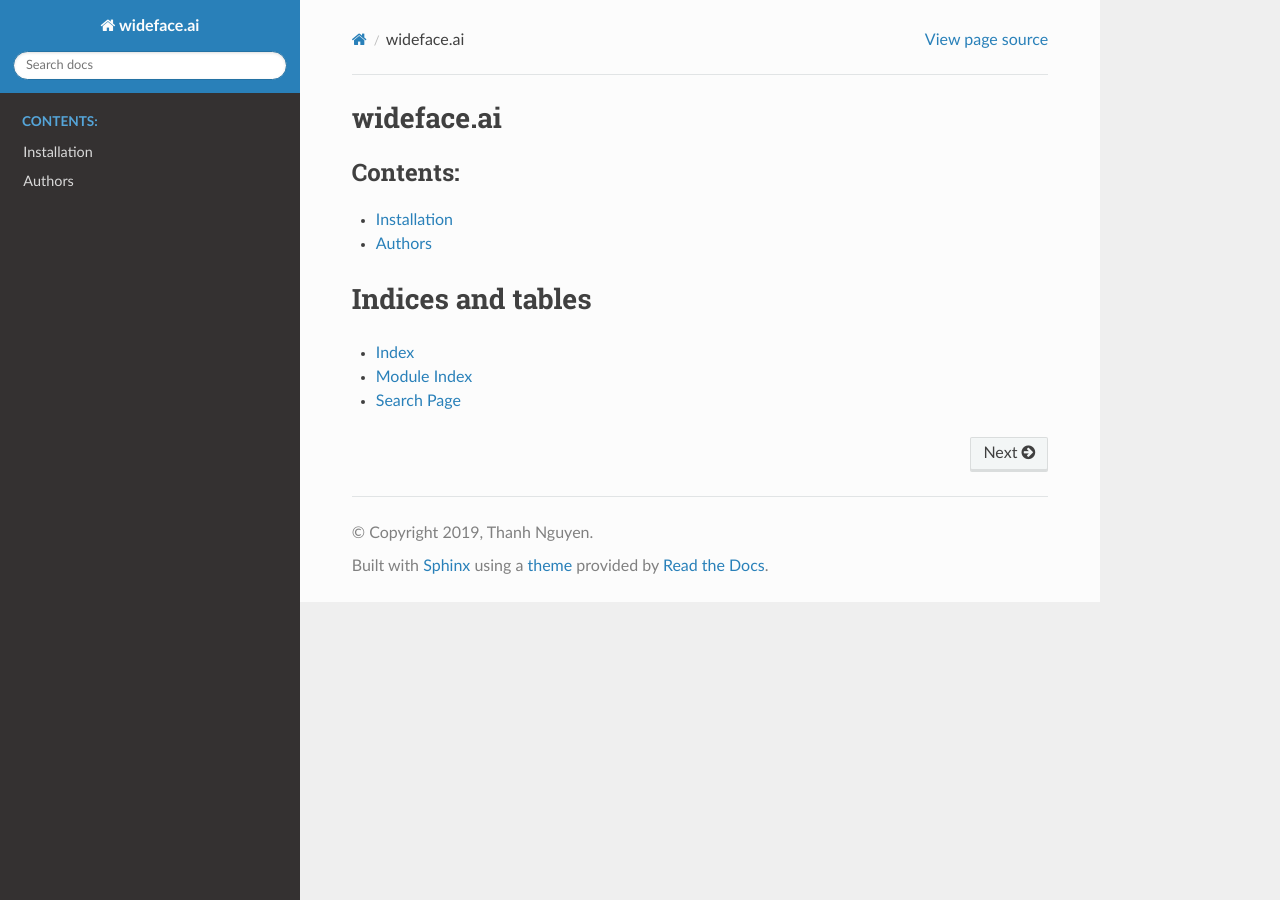
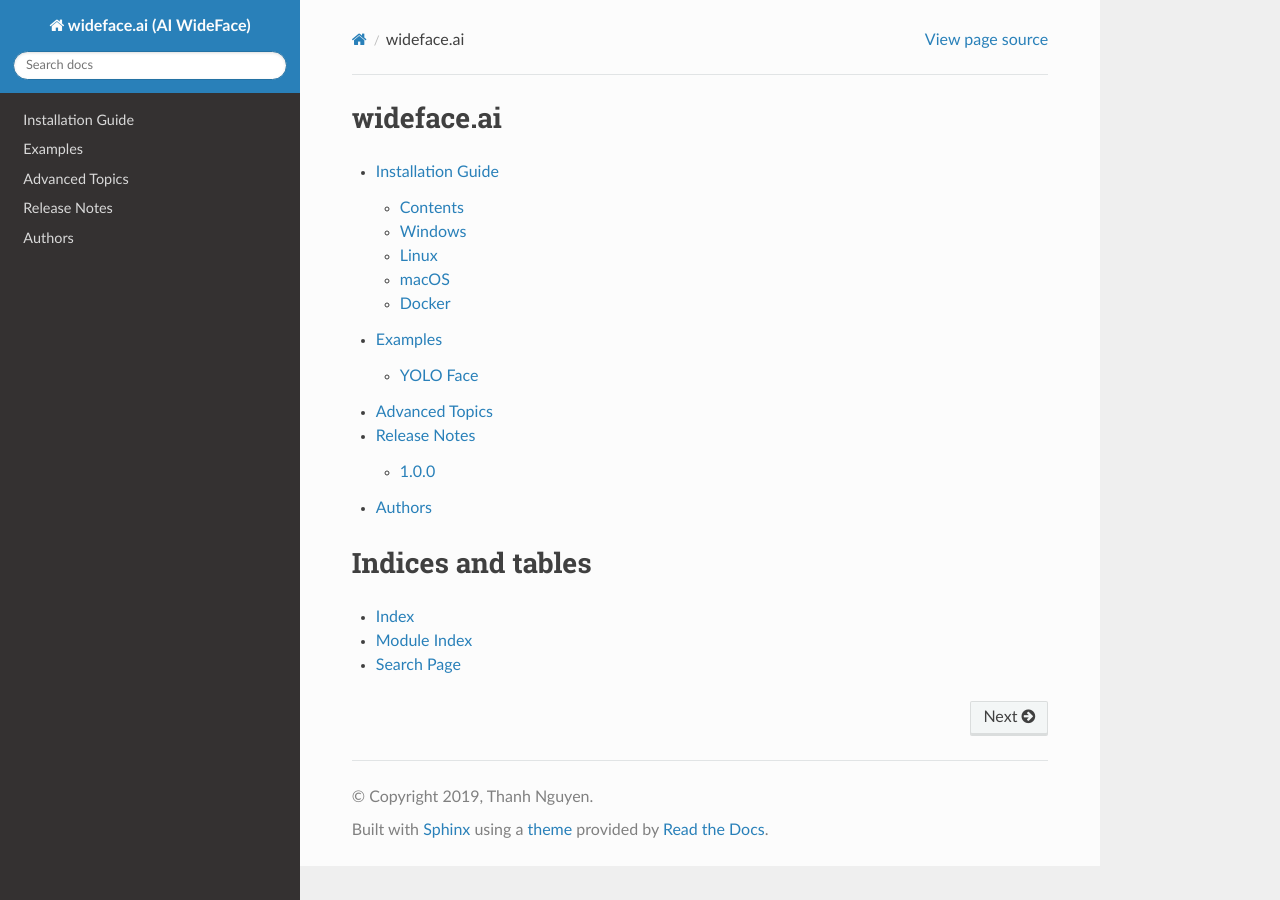
Before and after one commit to sthanhng/wideface.ai, a Sphinx documentation site: the page built from docs/index.rst, in a window 1280 px wide. Built offline with Sphinx 7.4.7 and the Read the Docs theme 2.0.0, drawn with Linux system fonts in a browser that asks for light colours.

Commit message:
[wideface.ai] Minor update: add topics and an example (yoloface)

```diff
--- /dev/null
+++ b/docs/advanced_topics.rst
@@ -0,0 +1,2 @@
+Advanced Topics
+###############
--- a/docs/conf.py
+++ b/docs/conf.py
@@ -37,7 +37,7 @@
 
 # -- Project information -----------------------------------------------------
 
-project = u'wideface.ai'
+project = u'wideface.ai (AI WideFace)'
 copyright = '%s, Thanh Nguyen' % str(datetime.datetime.now().year)
 author = u'Thanh Nguyen'
 
--- /dev/null
+++ b/docs/examples/index.rst
@@ -0,0 +1,7 @@
+Examples
+########
+
+.. toctree::
+  :maxdepth: 2
+
+  yolo_face
--- a/docs/index.rst
+++ b/docs/index.rst
@@ -3,9 +3,11 @@
 
 .. toctree::
    :maxdepth: 2
-   :caption: Contents:
 
    installation
+   examples/index
+   advanced_topics
+   releasenotes/index
    authors
 
 
--- /dev/null
+++ b/docs/releasenotes/1.0.0.rst
@@ -0,0 +1,2 @@
+1.0.0
+#####
--- /dev/null
+++ b/docs/releasenotes/index.rst
@@ -0,0 +1,9 @@
+Release Notes
+#############
+
+.. note:: Contributors please include release notes as needed or appropriate with your bug fixes, feature additions and tests.
+
+.. toctree::
+  :maxdepth: 2
+
+  1.0.0
```
Also changed, not shown: docs/examples/yolo_face.rst (added, +96 -0 lines), docs/installation.rst (+31 -2 lines).
